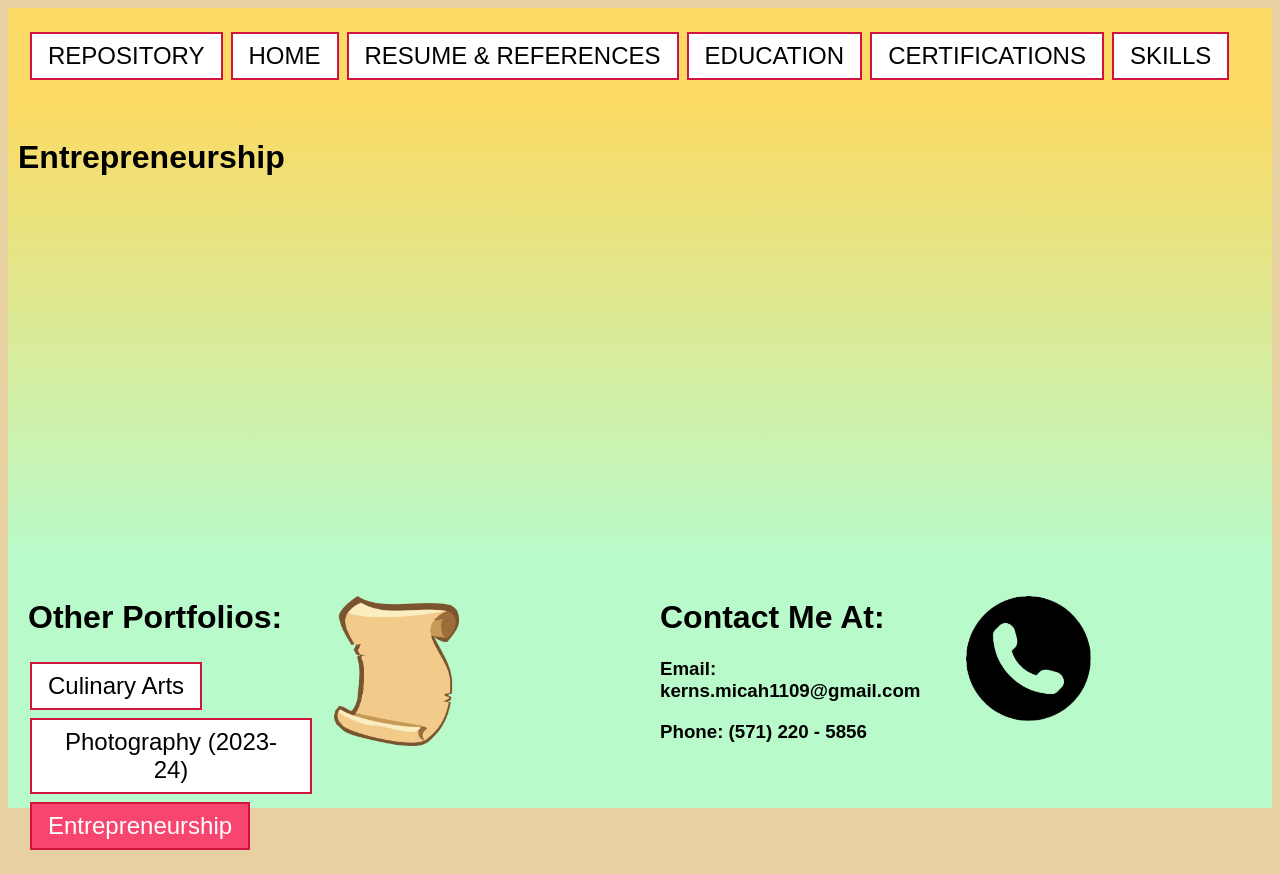
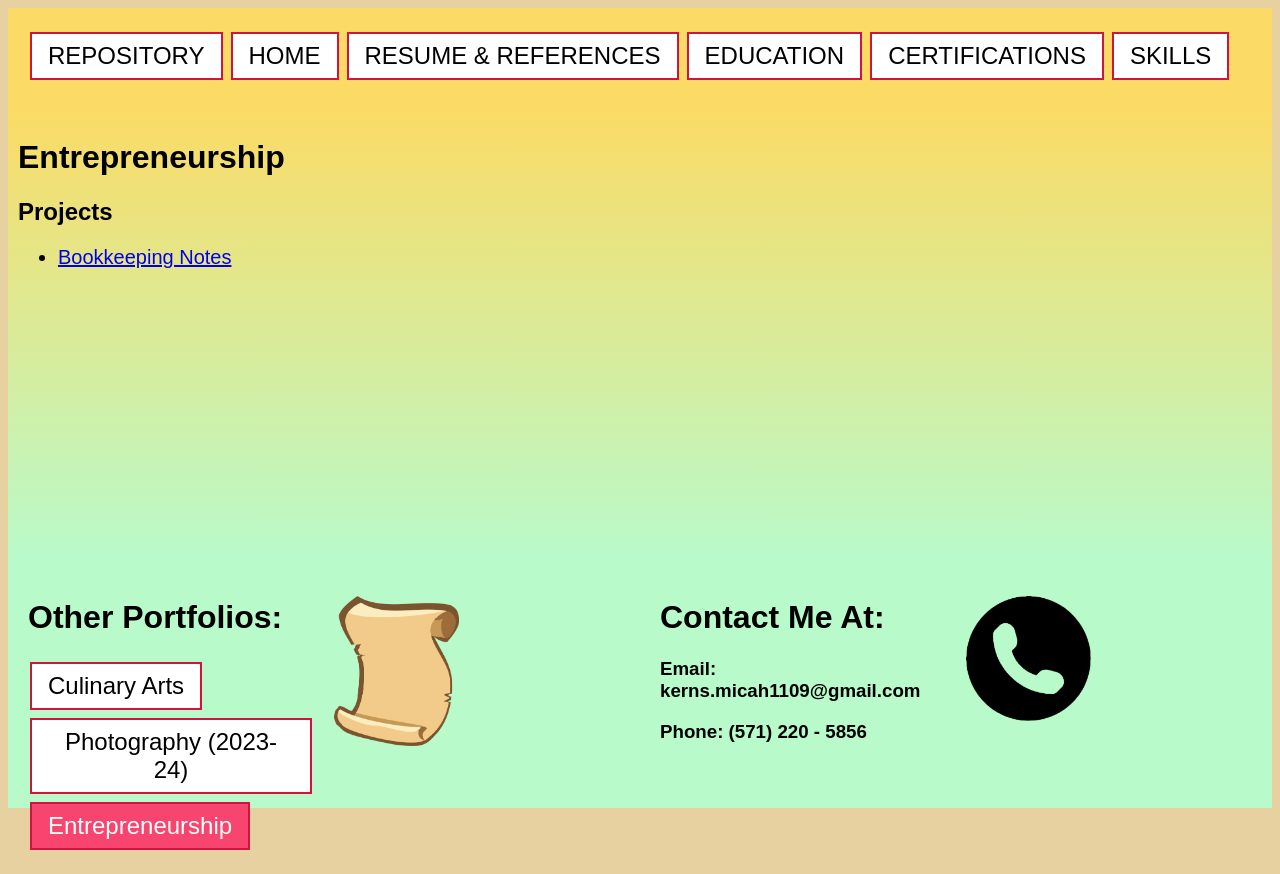
Before and after one commit to f1shOwO/f1shOwO.github.io, a plain HTML site: page pages/bus.html in a window 1280 px wide. Drawn offline with Linux system fonts and the light colour scheme; a web font is replaced by a local one.

Commit message:
added new project booknotes UwU

```diff
--- a/pages/bus.html
+++ b/pages/bus.html
@@ -5,19 +5,22 @@
   <link rel="stylesheet" href="../style/styles.css">
   <link rel="stylesheet" href="../style/grid.css">
   <link rel="stylesheet" href="../style/button.css">
-
   <link rel="icon" type="image/x-icon" href="../media/images/cry.ico">
 </head>
-
 <body>
 <div class="grid">
 <div id="body">
  <div class="gridIn">
   <div id="reference">
    <h1>Entrepreneurship</h1>
+    <h2>Projects</h2>
+     <ul>
+      <li><a href="../journal/booknotes.html" target="_blank">Bookkeeping Notes</a></li>
+     </ul>
   </div>
   <div id="contact">
-  </div>
+   <h1> </h1>
+ </div>
  </div>
 </div>
  <div id="proot">
```
